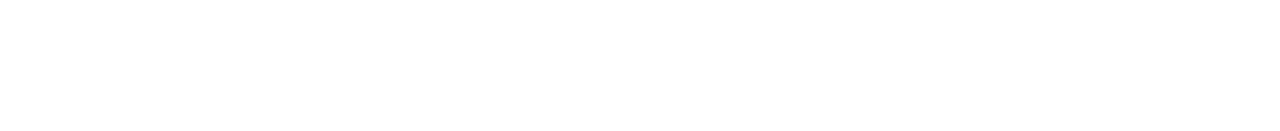
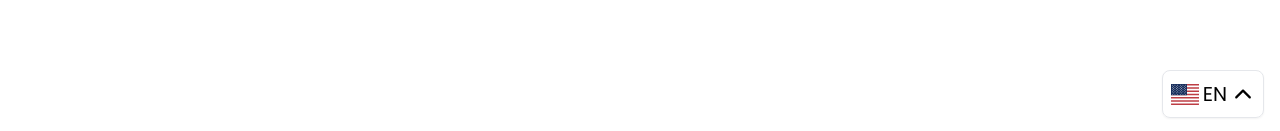
Before and after one commit to Youtmax654/the-hanged-man, a Next.js app in the folder client/: page / in a window 1280 px wide. Shown: the part 666-797 px from the top of the page. Built offline with nearby package versions, Linux system fonts and the light colour scheme.

Commit message:
[FEAT] Language selector and english word when English is selected

```diff
--- a/client/package.json
+++ b/client/package.json
@@ -10,10 +10,11 @@
   },
   "dependencies": {
     "axios": "^1.6.7",
+    "eslint-plugin-tailwindcss": "^3.14.3",
+    "flag-icons": "^7.1.0",
     "next": "14.1.0",
     "react": "^18",
     "react-dom": "^18",
-    "eslint-plugin-tailwindcss": "^3.14.3",
     "react-icons": "^5.0.1"
   },
   "devDependencies": {
--- a/client/src/app/layout.tsx
+++ b/client/src/app/layout.tsx
@@ -1,5 +1,6 @@
 import type { Metadata } from "next";
 import { Poppins } from "next/font/google";
+import "../../node_modules/flag-icons/css/flag-icons.min.css";
 import "./globals.css";
 
 const poppins = Poppins({
--- a/client/src/app/page.tsx
+++ b/client/src/app/page.tsx
@@ -5,6 +5,7 @@ import Letter from "@/components/Game/Letter";
 import Popup from "@/components/Game/Popup";
 import WrongLetters from "@/components/Game/WrongLetters";
 import Description from "@/components/Main/Description";
+import LanguageSelector from "@/components/Main/LanguageSelector";
 import MainHangedMan from "@/components/Main/MainHangedMan";
 import Title from "@/components/Main/Title";
 import Button from "@/components/UI/Button";
@@ -13,6 +14,16 @@ import { useEffect, useState } from "react";
 
 const isALetter = (l: string) => {
   return l.length === 1 && l.match(/[a-zA-Z]/i);
+};
+
+const getCodeLanguage = () => {
+  const language = navigator.language;
+  return language.split("-")[1].toLowerCase();
+};
+
+const getLanguage = () => {
+  const language = navigator.language;
+  return language.split("-")[0].toUpperCase();
 };
 
 export default function Home() {
@@ -24,6 +35,10 @@ export default function Home() {
   const [wrongLetters, setWrongLetters] = useState<string[]>([]);
   const [gameOver, setGameOver] = useState(false);
   const [victory, setVictory] = useState(false);
+  const [language, setLanguage] = useState({
+    code: getCodeLanguage(),
+    language: getLanguage(),
+  });
   const wordLetters = word.split("");
 
   const handlePlay = () => {
@@ -34,10 +49,17 @@ export default function Home() {
     setRightLetters([]);
     setWrongLetters([]);
     setGuessedLetter("");
-    axios.get("http://localhost:8080/api/fr/word").then((response) => {
-      const randomWord = response.data.word.toUpperCase();
-      setWord(randomWord);
-    });
+    if (language.code === "fr") {
+      axios.get("http://localhost:8080/api/fr/word").then((response) => {
+        const randomWord = response.data.word.toUpperCase();
+        setWord(randomWord);
+      });
+    } else if (language.code === "us") {
+      axios.get("http://localhost:8080/api/en/word").then((response) => {
+        const randomWord = response.data.word.toUpperCase();
+        setWord(randomWord);
+      });
+    }
   };
 
   const handleKeyDown = (e: KeyboardEvent) => {
@@ -62,7 +84,7 @@ export default function Home() {
   }, [word]);
 
   useEffect(() => {
-    if (!isALetter(guessedLetter) || gameOver) return;
+    if (!isALetter(guessedLetter) || gameOver || victory) return;
 
     if (word.includes(guessedLetter) && !rightLetters.includes(guessedLetter)) {
       setRightLetters((prevLetters) => {
@@ -103,12 +125,19 @@ export default function Home() {
             <Button value="Jouer" onClick={handlePlay} />
           </div>
           <MainHangedMan />
+          <LanguageSelector
+            language={language}
+            setLanguage={(code, language) => setLanguage({ code, language })}
+          />
         </div>
       )}
 
       {page === "Game" && (
         <div className="flex h-screen flex-col">
-          <div className="flex h-[150px] justify-center pt-11">
+          <div
+            className="flex h-[150px] cursor-pointer select-none justify-center pt-11"
+            onClick={() => setPage("Main")}
+          >
             <Title value="LE PENDU" className="text-[100px]" />
           </div>
           <div className="flex flex-1 items-end justify-around">
--- /dev/null
+++ b/client/src/components/Main/LanguageSelector.tsx
@@ -0,0 +1,60 @@
+import { useState } from "react";
+import { IoIosArrowUp } from "react-icons/io";
+import FlagIcon from "../UI/FlagIcon";
+
+type Props = {
+  language: { code: string; language: string };
+  setLanguage: (code: string, language: string) => void;
+};
+
+const LanguageSelector: React.FC<Props> = ({ language, setLanguage }) => {
+  const [isOpen, setIsOpen] = useState(false);
+
+  const languages = [
+    {
+      code: "fr",
+      language: "FR",
+    },
+    {
+      code: "us",
+      language: "EN",
+    },
+  ];
+
+  return (
+    <>
+      <div
+        className="absolute bottom-4 right-4 flex h-12
+                  cursor-pointer select-none
+                  flex-row items-center
+                  justify-center gap-1 rounded-lg
+                  border p-2 shadow-sm"
+        onClick={() => setIsOpen(!isOpen)}
+      >
+        <FlagIcon code={language.code} className="size-7 rounded-[4px]" />
+        <p className="text-xl text-black">{language.language}</p>
+        <IoIosArrowUp size={24} />
+      </div>
+
+      {isOpen && (
+        <div className="absolute bottom-16 right-4 flex flex-col gap-1 rounded-lg border bg-white shadow-sm">
+          {languages.map((lang) => (
+            <div
+              key={lang.code}
+              className="flex cursor-pointer flex-row gap-1 p-2 hover:bg-gray-200"
+              onClick={() => {
+                setLanguage(lang.code, lang.language);
+                setIsOpen(false);
+              }}
+            >
+              <FlagIcon code={lang.code} className="size-7 rounded-[4px]" />
+              <p className="text-xl text-black">{lang.language}</p>
+            </div>
+          ))}
+        </div>
+      )}
+    </>
+  );
+};
+
+export default LanguageSelector;
--- /dev/null
+++ b/client/src/components/UI/FlagIcon.tsx
@@ -0,0 +1,10 @@
+type Props = {
+  code: string;
+  className?: string;
+};
+
+const FlagIcon: React.FC<Props> = ({ code, className }) => {
+  return <span className={`fi fi-${code} ${className}`}></span>;
+};
+
+export default FlagIcon;
```
Also changed, not shown: 2 other files (tests, documents, lock files or other folders).
